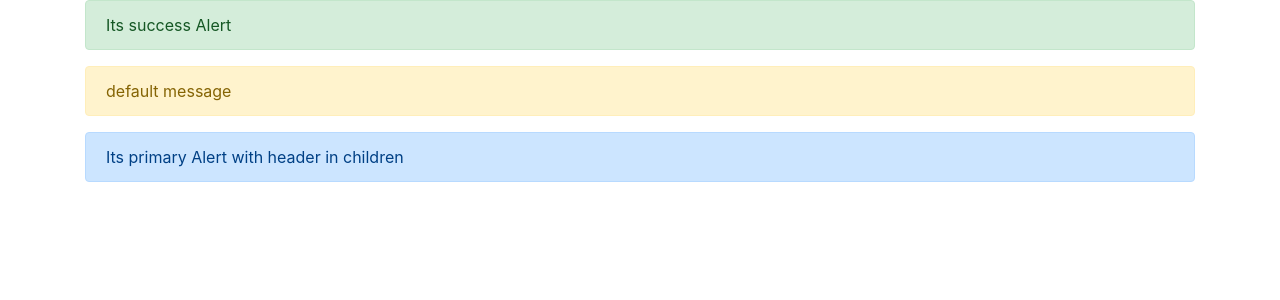
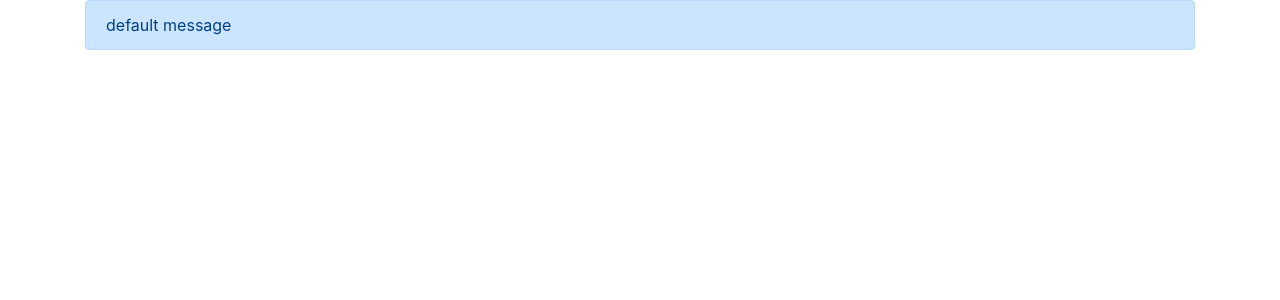
Before and after one commit to sumi9518/reac-reusable-components, a React (Create React App) app: page / in a window 1280 px wide. Shown: the top 300 px of the page. Built offline with nearby package versions, Linux system fonts and the light colour scheme.

Commit message:
Animation

```diff
--- a/public/index.html
+++ b/public/index.html
@@ -1,21 +1,23 @@
 <!DOCTYPE html>
 <html lang="en">
 <head>
-    <meta charset="utf-8" />
-    <link rel="icon" href="%PUBLIC_URL%/favicon.ico" />
-    <link rel="stylesheet" href="https://stackpath.bootstrapcdn.com/bootstrap/4.3.1/css/bootstrap.min.css" integrity="sha384-ggOyR0iXCbMQv3Xipma34MD+dH/1fQ784/j6cY/iJTQUOhcWr7x9JvoRxT2MZw1T" crossorigin="anonymous">
-    <meta name="viewport" content="width=device-width, initial-scale=1" />
-    <meta name="theme-color" content="#000000" />
+    <meta charset="utf-8"/>
+    <link rel="icon" href="%PUBLIC_URL%/favicon.ico"/>
+    <link rel="stylesheet" href="https://stackpath.bootstrapcdn.com/bootstrap/4.3.1/css/bootstrap.min.css"
+          integrity="sha384-ggOyR0iXCbMQv3Xipma34MD+dH/1fQ784/j6cY/iJTQUOhcWr7x9JvoRxT2MZw1T" crossorigin="anonymous">
+    <link rel="stylesheet" href="https://cdnjs.cloudflare.com/ajax/libs/animate.css/3.5.2/animate.css"/>
+    <meta name="viewport" content="width=device-width, initial-scale=1"/>
+    <meta name="theme-color" content="#000000"/>
     <meta
             name="description"
             content="Web site created using create-react-app"
     />
-    <link rel="apple-touch-icon" href="logo192.png" />
+    <link rel="apple-touch-icon" href="logo192.png"/>
     <!--
       manifest.json provides metadata used when your web app is installed on a
       user's mobile device or desktop. See https://developers.google.com/web/fundamentals/web-app-manifest/
     -->
-    <link rel="manifest" href="%PUBLIC_URL%/manifest.json" />
+    <link rel="manifest" href="%PUBLIC_URL%/manifest.json"/>
     <!--
       Notice the use of %PUBLIC_URL% in the tags above.
       It will be replaced with the URL of the `public` folder during the build.
@@ -40,8 +42,18 @@
   To begin the development, run `npm start` or `yarn start`.
   To create a production bundle, use `npm run build` or `yarn build`.
 -->
-    <script src="https://code.jquery.com/jquery-3.3.1.slim.min.js" integrity="sha384-q8i/X+965DzO0rT7abK41JStQIAqVgRVzpbzo5smXKp4YfRvH+8abtTE1Pi6jizo" crossorigin="anonymous"></script>
-    <script src="https://cdnjs.cloudflare.com/ajax/libs/popper.js/1.14.7/umd/popper.min.js" integrity="sha384-UO2eT0CpHqdSJQ6hJty5KVphtPhzWj9WO1clHTMGa3JDZwrnQq4sF86dIHNDz0W1" crossorigin="anonymous"></script>
-    <script src="https://stackpath.bootstrapcdn.com/bootstrap/4.3.1/js/bootstrap.min.js" integrity="sha384-JjSmVgyd0p3pXB1rRibZUAYoIIy6OrQ6VrjIEaFf/nJGzIxFDsf4x0xIM+B07jRM" crossorigin="anonymous"></script>
+<script src="https://code.jquery.com/jquery-3.3.1.slim.min.js"
+        integrity="sha384-q8i/X+965DzO0rT7abK41JStQIAqVgRVzpbzo5smXKp4YfRvH+8abtTE1Pi6jizo"
+        crossorigin="anonymous"></script>
+<script src="https://cdnjs.cloudflare.com/ajax/libs/popper.js/1.14.7/umd/popper.min.js"
+        integrity="sha384-UO2eT0CpHqdSJQ6hJty5KVphtPhzWj9WO1clHTMGa3JDZwrnQq4sF86dIHNDz0W1"
+        crossorigin="anonymous"></script>
+<script src="https://stackpath.bootstrapcdn.com/bootstrap/4.3.1/js/bootstrap.min.js"
+        integrity="sha384-JjSmVgyd0p3pXB1rRibZUAYoIIy6OrQ6VrjIEaFf/nJGzIxFDsf4x0xIM+B07jRM"
+        crossorigin="anonymous"></script>
+<script src="https://cdnjs.cloudflare.com/ajax/libs/wow/1.1.2/wow.min.js"></script>
+<script>
+    new WOW().init();
+</script>
 </body>
 </html>
--- a/src/App.js
+++ b/src/App.js
@@ -9,11 +9,11 @@ class App extends React.Component {
         }
     }
 
-        AlertToggle = () =>{
+    AlertToggle = () => {
         this.setState({
             showAlert: !this.state.showAlert
         });
-        }
+    }
 
     render() {
         return (
@@ -21,26 +21,11 @@ class App extends React.Component {
                 <Alert
                     type="danger"
                     message="Its danger Alert"
-                    toggle = {this.AlertToggle}
-                    show = {this.state.showAlert}
+                    // toggle={this.AlertToggle}
+                    show={!this.state.showAlert}
                 />
 
-                <Alert
-                    type="success"
-                    message="Its success Alert"
-                    toggle = {this.AlertToggle}
 
-                />
-
-                <Alert type="warning"  toggle = {this.AlertToggle}>
-                    <h2 className="alert alert-header"> Alert Header without msg </h2>
-                </Alert>
-
-                <Alert type="primary" message="Its primary Alert with header in children"   toggle = {this.AlertToggle}
-
-                >
-                    <h2 className="alert alert-header"> Alert Header </h2>
-                </Alert>
             </div>
         );
     };
--- a/src/ui-component/Alert.jsx
+++ b/src/ui-component/Alert.jsx
@@ -1,5 +1,5 @@
 import React from 'react';
-import  propTypes from 'prop-types';
+import propTypes from 'prop-types';
 
 const Alert = (props) => {
     return (
@@ -17,13 +17,29 @@ Alert.propTypes = {
     type: propTypes.string.isRequired,
     message: propTypes.string,
     show: propTypes.bool,
-    toggle : propTypes.func
+    toggle: propTypes.func
 }
-Alert.defaultProps={
-    type:"primary",
+Alert.defaultProps = {
+    type: "primary",
     message: "default message",
     show: true,
-    toggle() {}
+    toggle() {
+    }
 }
 
-export default Alert;
+const Animate = (Component) => {
+
+    const CreateAnimatedComponent = () => {
+        return (
+            <div className="wow bounceInUp">
+            <Component />
+            {/* mount old component*/}
+            </div>
+    );
+    };
+
+    return CreateAnimatedComponent;
+};
+const newAlert = Animate(Alert);
+
+export default newAlert;
```
Lines whose indentation alone changed are shown as unchanged.
